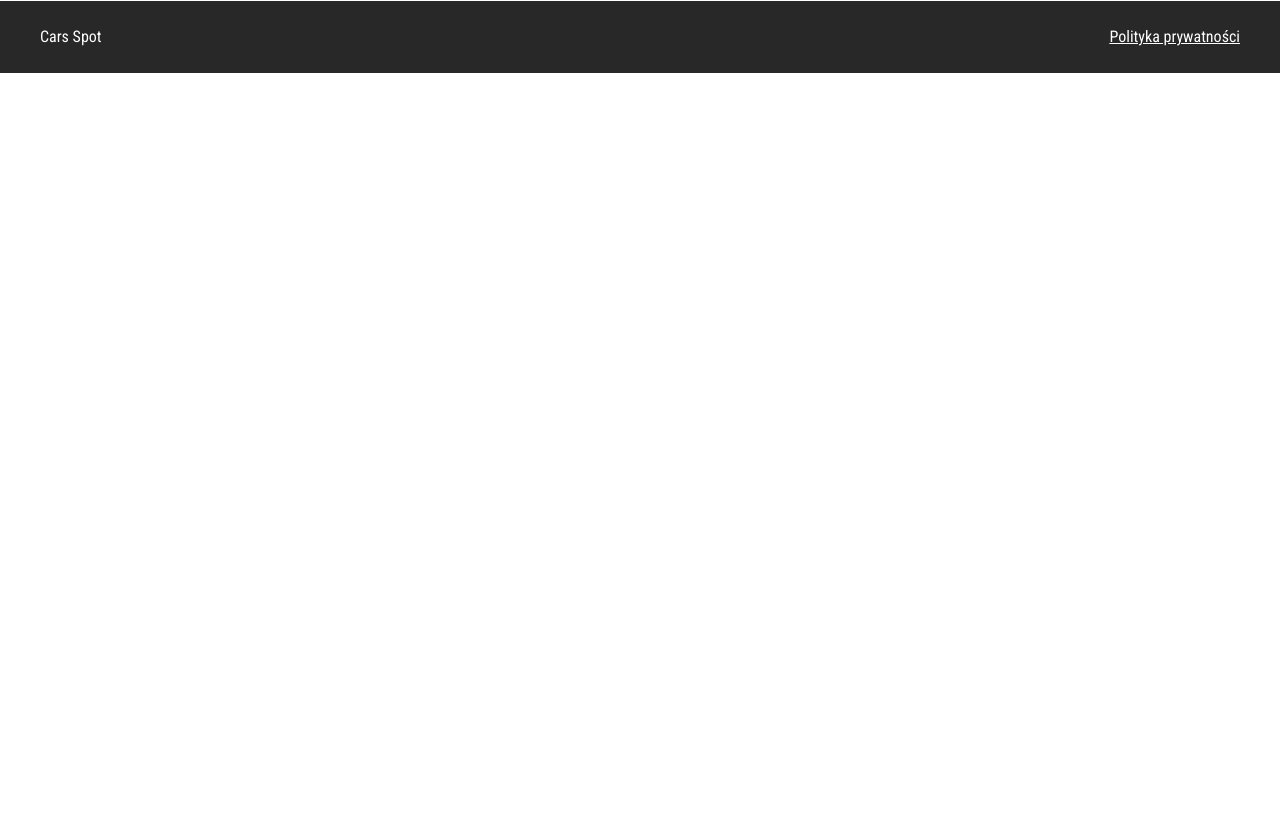
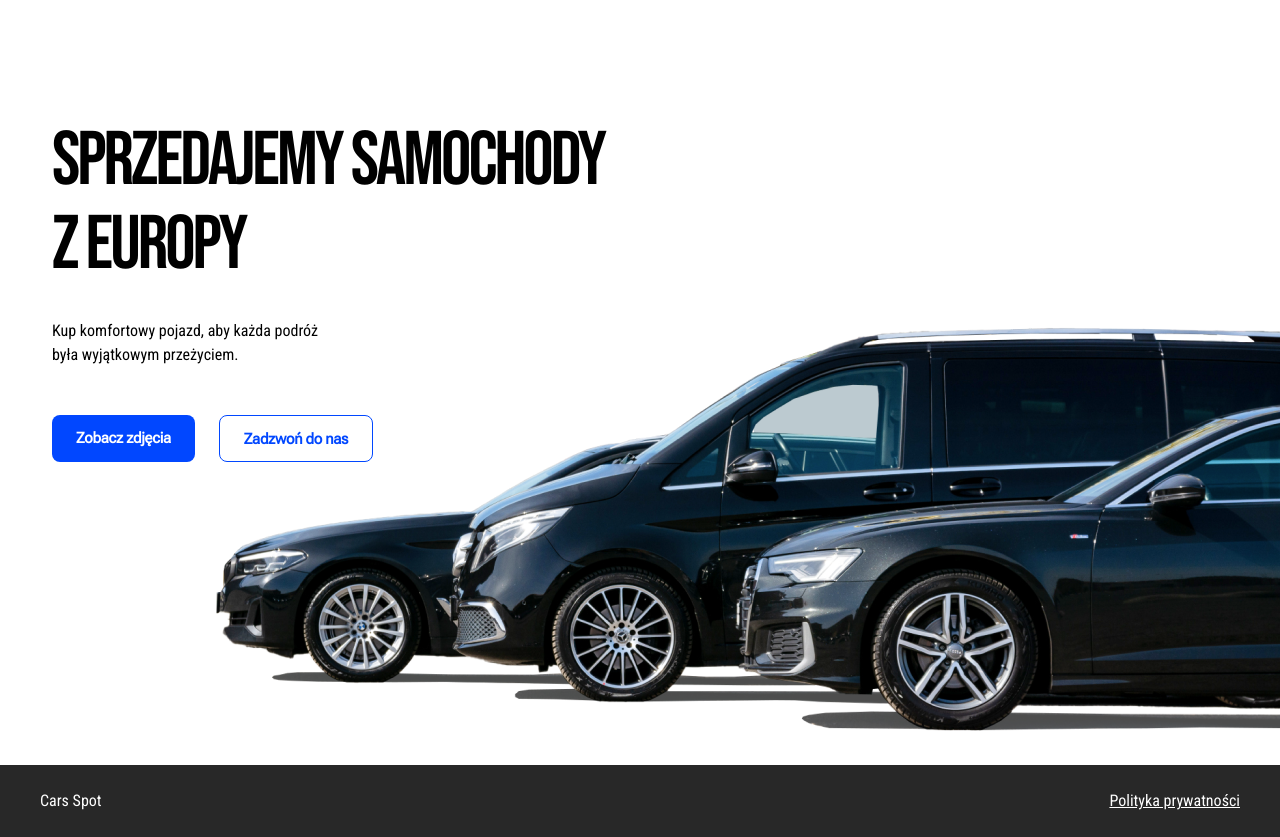
Before and after one commit to jolka-ef/cars, a Vue app: page / in a window 1280 px wide. Before the commit the page ends 800 px from the top, so only its background shows below. Built offline with nearby package versions, Linux system fonts and the light colour scheme; the HTML template or start-up script is replaced by a standard one.

Commit message:
feature : button and hero component

```diff
--- a/src/App.vue
+++ b/src/App.vue
@@ -1,6 +1,8 @@
 <script setup>
 import Footer from '@/components/Footer.vue';
+import Hero from '@/components/Hero.vue';
 </script>
 <template>
+  <Hero />
   <Footer />
 </template>
--- /dev/null
+++ b/src/components/Button.vue
@@ -0,0 +1,19 @@
+<template>
+  <a
+    href="#"
+    class="inline-block cursor-pointer rounded-lg px-6 pb-2.5 pt-3 font-roboto_flex text-[15px] font-semibold tracking-[-0.02em] transition-all hover:scale-105"
+    :class="typeVariants[color]"
+  >
+    <slot></slot>
+  </a>
+</template>
+<script setup>
+const typeVariants = {
+  light: 'bg-white text-oceanblue border border-oceanblue ',
+  dark: 'text-white bg-oceanblue',
+};
+import { defineProps } from 'vue';
+defineProps({
+  color: { type: String, default: 'dark' },
+});
+</script>
--- /dev/null
+++ b/src/components/Hero.vue
@@ -0,0 +1,30 @@
+<script setup>
+import Button from "@/components/Button.vue";
+</script>
+<template>
+  <section class="ml-sm pt-[120px]">
+    <h1
+      class="m-auto max-w-xl font-bebas_neue text-xxl tracking-[-0.04em] sm:text-5xl"
+    >
+      Sprzedajemy samochody<br />
+      z Europy
+    </h1>
+    <div
+      class="grid auto-rows-auto gap-y-7 py-8 xl:ml-[max(0px,calc(50%-600px))]"
+    >
+      <p class="col-start-1 row-start-1 font-roboto_condensed text-base">
+        Kup komfortowy pojazd, aby każda podróż <br />
+        była wyjątkowym przeżyciem.
+      </p>
+      <div class="flex flex-wrap gap-6 pt-5 xl:col-start-1 xl:row-start-2">
+        <Button>Zobacz zdjęcia </Button>
+        <Button color="light">Zadzwoń do nas</Button>
+      </div>
+
+      <img
+        :src="'/src/assets/images/cars.png'"
+        class="col-start-1 row-start-3 justify-self-end pt-2 xl:row-span-3 xl:row-start-1"
+      />
+    </div>
+  </section>
+</template>
```
